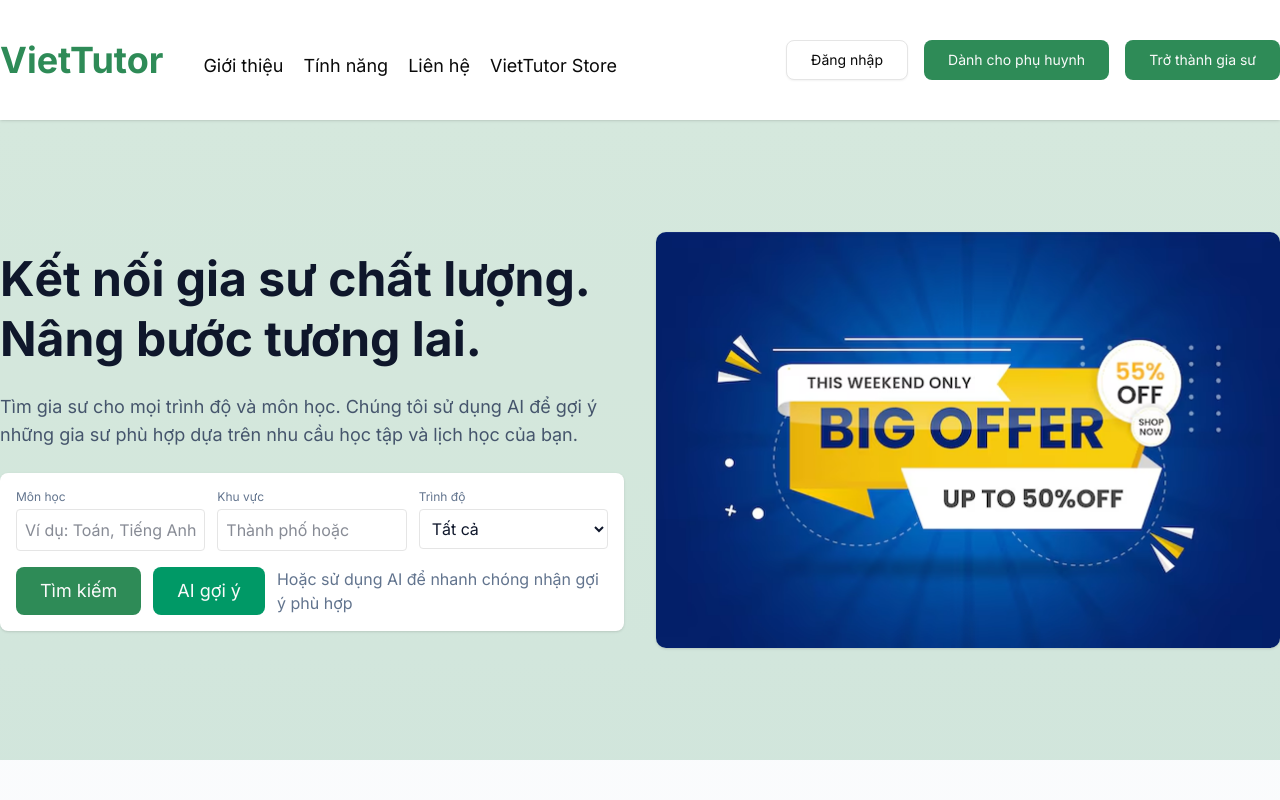
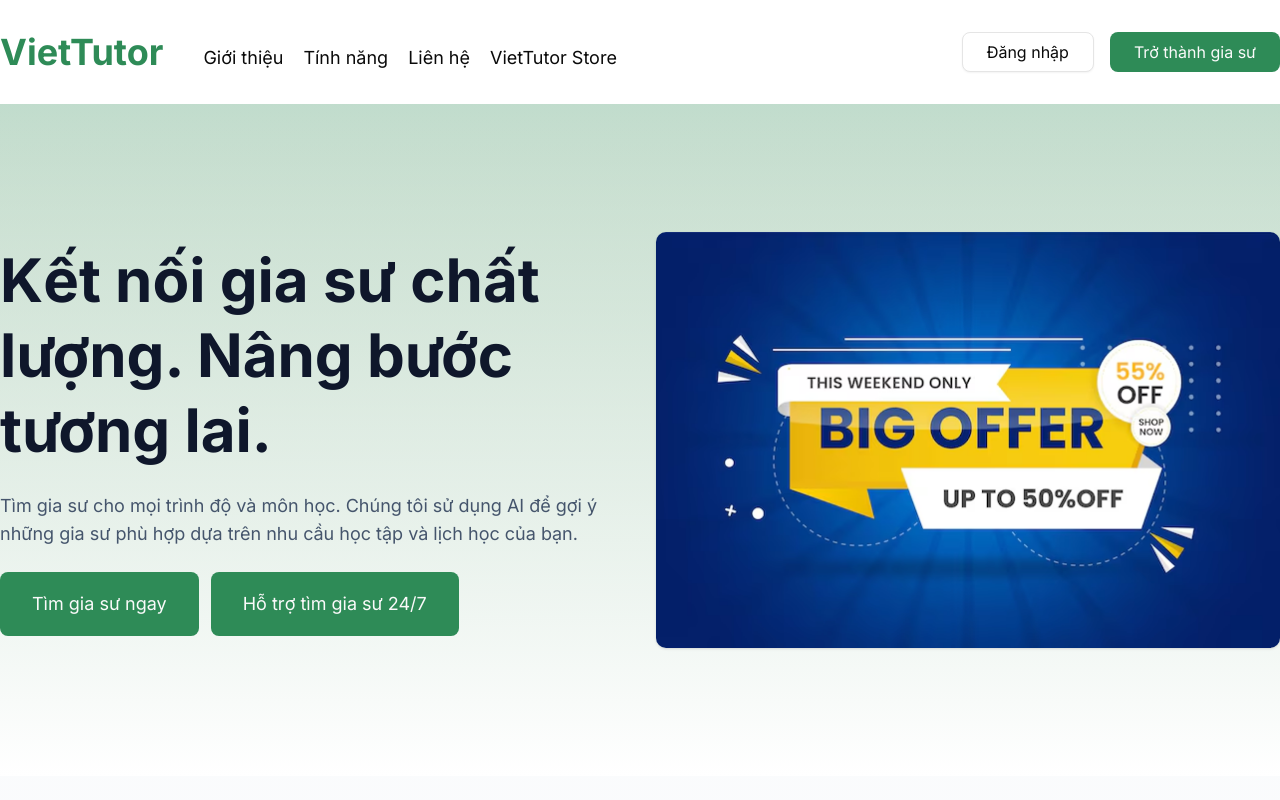
Before and after one commit to hoshikira18/viettutor-fe, a Next.js app: page / in a window 1280 px wide. Shown: the top 800 px of the page. Built offline with nearby package versions, Linux system fonts and the light colour scheme.

Commit message:
fix: hero section ui

```diff
--- a/src/app/(public)/layout.tsx
+++ b/src/app/(public)/layout.tsx
@@ -5,8 +5,8 @@ import React from "react";
 const PublicLayout = ({ children }: { children: React.ReactNode }) => {
   return (
     <div>
-      <div className="bg-white sticky top-0 z-50 shadow">
-        <header className="flex items-center justify-between container mx-auto py-10">
+      <div className="bg-white sticky top-0 z-50">
+        <header className="flex items-center justify-between container mx-auto py-8">
           <div className="flex items-end space-x-10">
             <p className="text-4xl font-bold text-primary">VietTutor</p>
             <nav className="flex justify-between space-x-5 text-lg">
@@ -25,11 +25,13 @@ const PublicLayout = ({ children }: { children: React.ReactNode }) => {
             </nav>
           </div>
           <div className="flex items-center space-x-4">
-            <Button size={"lg"} variant={"outline"}>
+            <Button size={"lg"} variant={"outline"} className="text-base">
               Đăng nhập
             </Button>
-            <Button size={"lg"}>Dành cho phụ huynh</Button>
-            <Button size={"lg"}>Trở thành gia sư</Button>
+            {/* <Button size={"lg"}>Dành cho phụ huynh</Button> */}
+            <Button size={"lg"} className="text-base">
+              Trở thành gia sư
+            </Button>
           </div>
         </header>
       </div>
--- a/src/app/(public)/page.tsx
+++ b/src/app/(public)/page.tsx
@@ -63,10 +63,10 @@ export default function HomePage() {
   return (
     <div className="bg-linear-to-b from-white to-slate-50 min-h-screen text-slate-900">
       <main className="">
-        <div className="bg-primary/20">
-          <div className="container mx-auto grid grid-cols-1 md:grid-cols-12 gap-8 items-center py-28">
+        <div className="bg-linear-to-b from-primary/30 to-white">
+          <div className="container mx-auto grid grid-cols-1 md:grid-cols-12 gap-8 items-center py-32">
             <div className="md:col-span-6 space-y-6">
-              <h1 className="text-4xl md:text-5xl font-extrabold leading-tight">
+              <h1 className="text-4xl md:text-6xl font-extrabold leading-tight">
                 Kết nối gia sư chất lượng. Nâng bước tương lai.
               </h1>
               <p className="text-lg text-slate-600">
@@ -75,72 +75,10 @@ export default function HomePage() {
                 của bạn.
               </p>
 
-              <form
-                onSubmit={handleSearch}
-                className="bg-white shadow rounded-md p-4"
-              >
-                <div className="grid grid-cols-1 md:grid-cols-3 gap-3">
-                  <label className="flex flex-col">
-                    <span className="text-xs text-slate-500">Môn học</span>
-                    <input
-                      aria-label="Môn học"
-                      value={subject}
-                      onChange={(e) => setSubject(e.target.value)}
-                      className="mt-1 p-2 border rounded"
-                      placeholder="Ví dụ: Toán, Tiếng Anh"
-                    />
-                  </label>
-                  <label className="flex flex-col">
-                    <span className="text-xs text-slate-500">Khu vực</span>
-                    <input
-                      aria-label="Khu vực"
-                      value={location}
-                      onChange={(e) => setLocation(e.target.value)}
-                      className="mt-1 p-2 border rounded"
-                      placeholder="Thành phố hoặc "
-                    />
-                  </label>
-                  <label className="flex flex-col">
-                    <span className="text-xs text-slate-500">Trình độ</span>
-                    <select
-                      aria-label="Trình độ"
-                      value={level}
-                      onChange={(e) => setLevel(e.target.value)}
-                      className="mt-1 p-2 border rounded"
-                    >
-                      <option value="">Tất cả</option>
-                      <option>Tiểu học</option>
-                      <option>Trung học</option>
-                      <option>THPT</option>
-                      <option>Đại học</option>
-                    </select>
-                  </label>
-                </div>
-
-                <div className="flex gap-3 mt-4">
-                  <Button type="submit" className="p-6 text-lg">
-                    Tìm kiếm
-                  </Button>
-                  <Button
-                    type="button"
-                    onClick={handleAiMatch}
-                    className="p-6 text-lg bg-emerald-600 hover:bg-emerald-700"
-                  >
-                    {aiLoading ? "Đang xử lý..." : "AI gợi ý"}
-                  </Button>
-                  <div className="flex-1 text-base text-slate-500 flex items-center">
-                    Hoặc sử dụng AI để nhanh chóng nhận gợi ý phù hợp
-                  </div>
-                </div>
-                {aiResult && (
-                  <div
-                    role="status"
-                    className="mt-3 p-3 bg-slate-50 border rounded text-slate-700"
-                  >
-                    {aiResult}
-                  </div>
-                )}
-              </form>
+              <div className="space-x-3">
+                <Button className="text-lg p-8">Tìm gia sư ngay</Button>
+                <Button className="text-lg p-8">Hỗ trợ tìm gia sư 24/7</Button>
+              </div>
             </div>
 
             <div className="md:col-span-6">
```
